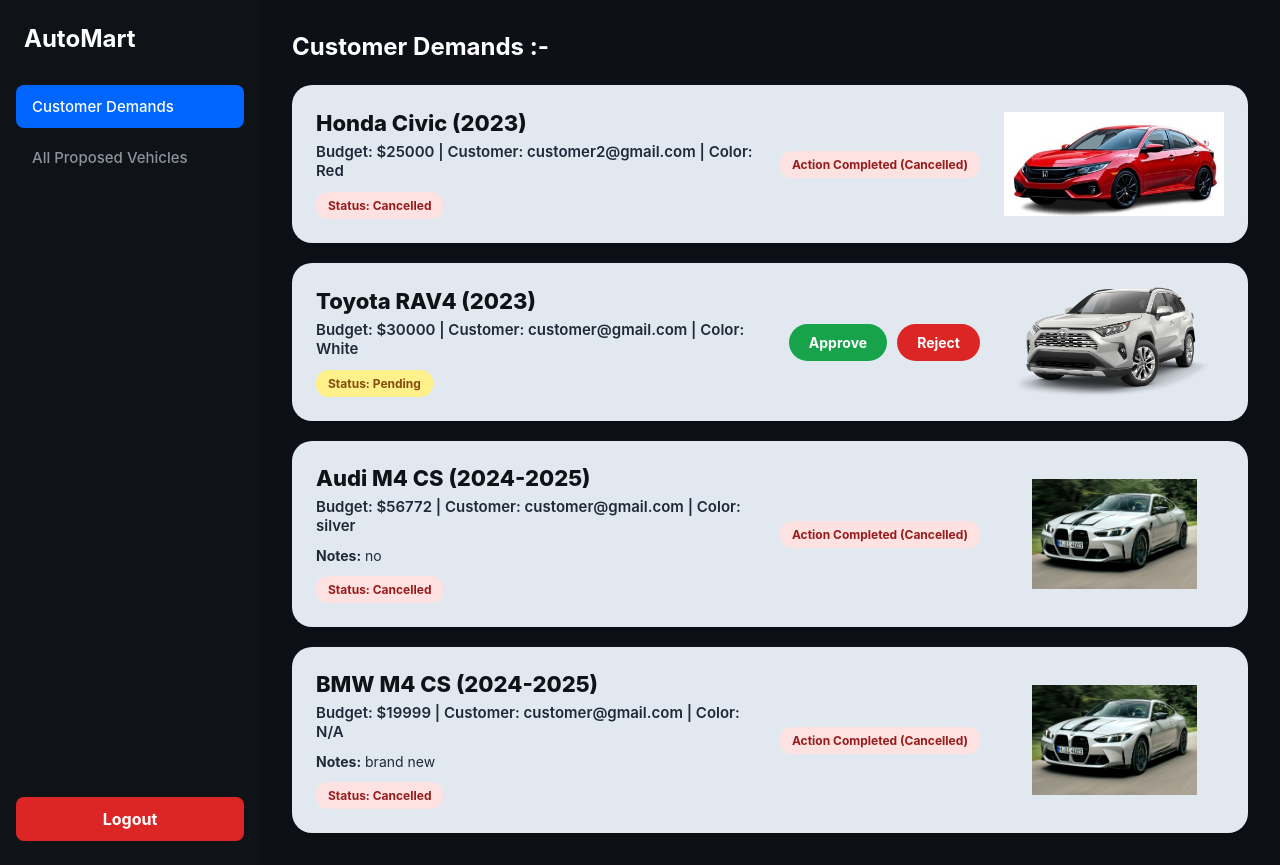
After one commit to enamulhasan01/WT_Summer_2025-26, a PHP site: page /Supplier/supplier_demands.php in a window 1280 px wide. The commit adds this page. Run offline with PHP 8.4, Linux system fonts and the light colour scheme; data comes from the database, SQL or seed files in the repository.

Commit message:
Add supplier demand dashboard with dynamic approval actions and car images

```diff
--- /dev/null
+++ b/Project/AutoMart/Supplier/supplier_demands.php
@@ -0,0 +1,156 @@
+<?php
+session_start();
+
+// Import shared database connection
+require_once '../db.php';
+
+// Handle Status Updates
+if ($_SERVER["REQUEST_METHOD"] == "POST" && isset($_POST['action'])) {
+    $request_id = intval($_POST['request_id']);
+    $status     = ($_POST['action'] === 'approve') ? 'Approved' : 'Rejected';
+
+    $stmt = $conn->prepare("UPDATE car_request SET Status = ? WHERE Request_Id = ?");
+    $stmt->bind_param("si", $status, $request_id);
+    $stmt->execute();
+    $stmt->close();
+
+    header("Location: supplier_demands.php");
+    exit();
+}
+
+// Fetch all customer requests
+$sql    = "SELECT * FROM car_request ORDER BY Request_Id DESC";
+$result = $conn->query($sql);
+
+// Helper function to map model names to relative asset images
+function getCarImage($model) {
+    $modelLower = strtolower($model);
+
+    if (strpos($modelLower, 'audi') !== false) {
+        return '../Assets/audi.png'; // Make sure audi.png exists in Assets/
+    } elseif (strpos($modelLower, 'civic') !== false) {
+        return '../Assets/honda_civic.png';
+    } elseif (strpos($modelLower, 'rav4') !== false) {
+        return '../Assets/toyota_rav4.png';
+    } elseif (strpos($modelLower, 'm4') !== false) {
+        return '../Assets/bmw_m4.png';
+    }
+
+    return '../Assets/default_car.png';
+}
+?>
+<!DOCTYPE html>
+<html lang="en">
+<head>
+    <meta charset="UTF-8">
+    <title>Supplier Portal - AutoMart</title>
+    <style>
+        * { box-sizing: border-box; margin: 0; padding: 0; font-family: -apple-system, BlinkMacSystemFont, "Segoe UI", Roboto, sans-serif; }
+        body { display: flex; background-color: #0D1117; color: #FFFFFF; min-height: 100vh; }
+
+        /* AutoMart Sidebar */
+        .sidebar { width: 260px; background-color: #0F1216; padding: 24px 16px; display: flex; flex-direction: column; }
+        .sidebar h2 { font-size: 24px; font-weight: bold; margin-bottom: 32px; padding-left: 8px; }
+        .nav-link { display: block; padding: 12px 16px; margin-bottom: 8px; border-radius: 8px; color: #8B949E; text-decoration: none; font-size: 15px; font-weight: 500; }
+        .nav-link.active { background-color: #0066FF; color: #FFFFFF; }
+        .nav-link:hover:not(.active) { background-color: #161B22; color: #FFFFFF; }
+        .btn-logout { margin-top: auto; background-color: #DC2626; color: white; padding: 12px; border-radius: 8px; border: none; text-align: center; text-decoration: none; font-weight: bold; display: block; }
+
+        /* Main Dashboard Content */
+        .main-content { flex: 1; padding: 32px; overflow-y: auto; }
+        .page-title { font-size: 24px; font-weight: bold; margin-bottom: 24px; }
+
+        /* Card Layout matching Figma */
+        .cards-container { display: flex; flex-direction: column; gap: 20px; }
+        .card {
+            background-color: #E2E8F0;
+            color: #111827;
+            border-radius: 20px;
+            padding: 24px;
+            display: flex;
+            justify-content: space-between;
+            align-items: center;
+            position: relative;
+            box-shadow: 0 4px 12px rgba(0,0,0,0.15);
+        }
+
+        .card-left { flex: 1; padding-right: 20px; }
+        .card-title { font-size: 22px; font-weight: 800; margin-bottom: 6px; color: #0F1216; }
+        .card-meta { font-size: 15px; color: #1F2937; margin-bottom: 12px; font-weight: 600; }
+
+        /* Dynamic Status Badges */
+        .badge { display: inline-block; padding: 6px 12px; border-radius: 12px; font-size: 12px; font-weight: bold; }
+        .badge-Pending { background-color: #FEF08A; color: #854D0E; }
+        .badge-Approved { background-color: #DCFCE7; color: #166534; }
+        .badge-Rejected, .badge-Cancelled { background-color: #FEE2E2; color: #991B1B; }
+
+        /* Card Right Area (Action Buttons + Car Thumbnail) */
+        .card-right { display: flex; align-items: center; gap: 24px; }
+        .car-img { width: 220px; height: 110px; object-fit: contain; }
+
+        .card-actions { display: flex; gap: 10px; align-items: center; }
+        .btn-action { padding: 10px 20px; border-radius: 20px; border: none; font-weight: 700; cursor: pointer; font-size: 14px; transition: opacity 0.2s; }
+        .btn-approve { background-color: #16A34A; color: #FFFFFF; }
+        .btn-reject { background-color: #DC2626; color: #FFFFFF; }
+        .btn-action:hover { opacity: 0.85; }
+    </style>
+</head>
+<body>
+
+    <div class="sidebar">
+        <h2>AutoMart</h2>
+        <a href="#" class="nav-link active">Customer Demands</a>
+        <a href="#" class="nav-link">All Proposed Vehicles</a>
+        <a href="logout.php" class="btn-logout">Logout</a>
+    </div>
+
+    <div class="main-content">
+        <h1 class="page-title">Customer Demands :-</h1>
+
+        <div class="cards-container">
+            <?php if ($result && $result->num_rows > 0): ?>
+                <?php while($row = $result->fetch_assoc()): ?>
+                    <div class="card">
+                        <div class="card-left">
+                            <div class="card-title"><?php echo htmlspecialchars($row['Car_Make'] . ' ' . $row['Car_Model']); ?> (<?php echo htmlspecialchars($row['Year_Range']); ?>)</div>
+                            <div class="card-meta">
+                                Budget: $<?php echo htmlspecialchars($row['Max_Budget']); ?> |
+                                Customer: <?php echo htmlspecialchars($row['Customer_Email']); ?> |
+                                Color: <?php echo htmlspecialchars($row['Color'] ?? 'N/A'); ?>
+                            </div>
+                            <?php if(!empty($row['Additional_Notes'])): ?>
+                                <div class="card-meta" style="font-weight: 400; font-size: 14px;"><strong>Notes:</strong> <?php echo htmlspecialchars($row['Additional_Notes']); ?></div>
+                            <?php endif; ?>
+
+                            <span class="badge badge-<?php echo htmlspecialchars($row['Status']); ?>">
+                                Status: <?php echo htmlspecialchars($row['Status']); ?>
+                            </span>
+                        </div>
+
+                        <div class="card-right">
+                            <div class="card-actions">
+                                <?php if ($row['Status'] === 'Pending'): ?>
+                                    <form method="POST" style="display: flex; gap: 10px;">
+                                        <input type="hidden" name="request_id" value="<?php echo $row['Request_Id']; ?>">
+                                        <button type="submit" name="action" value="approve" class="btn-action btn-approve">Approve</button>
+                                        <button type="submit" name="action" value="reject" class="btn-action btn-reject">Reject</button>
+                                    </form>
+                                <?php else: ?>
+                                    <span class="badge badge-<?php echo htmlspecialchars($row['Status']); ?>">
+                                        Action Completed (<?php echo htmlspecialchars($row['Status']); ?>)
+                                    </span>
+                                <?php endif; ?>
+                            </div>
+                            <!-- Image aligned to right side of card -->
+                            <img src="<?php echo getCarImage($row['Car_Model']); ?>" alt="<?php echo htmlspecialchars($row['Car_Model']); ?>" class="car-img" onerror="this.style.display='none'">
+                        </div>
+                    </div>
+                <?php endwhile; ?>
+            <?php else: ?>
+                <p>No customer demands found.</p>
+            <?php endif; ?>
+        </div>
+    </div>
+
+</body>
+</html>
```
Also changed, not shown: Project/AutoMart/Supplier/supplier_dashboard.php (+2 -25 lines).
